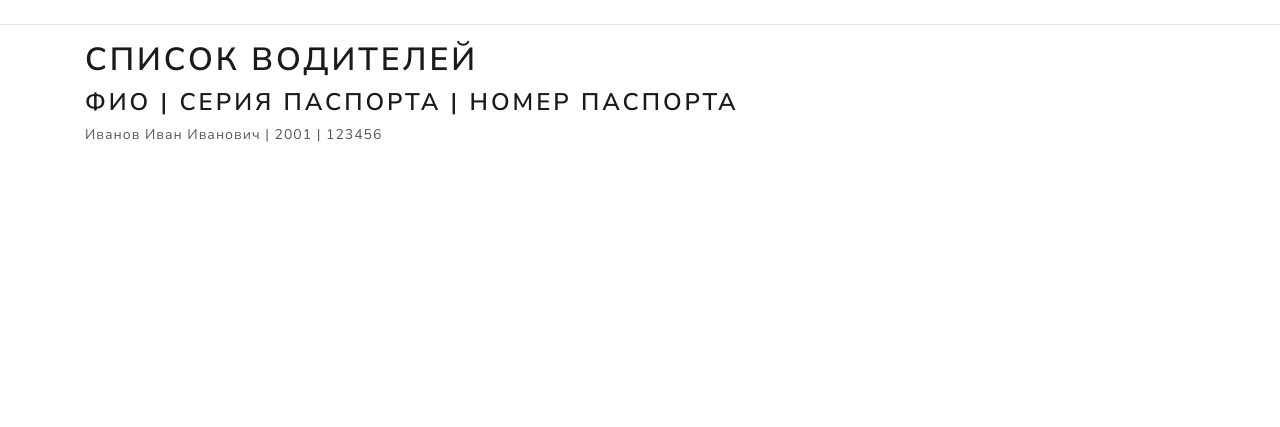
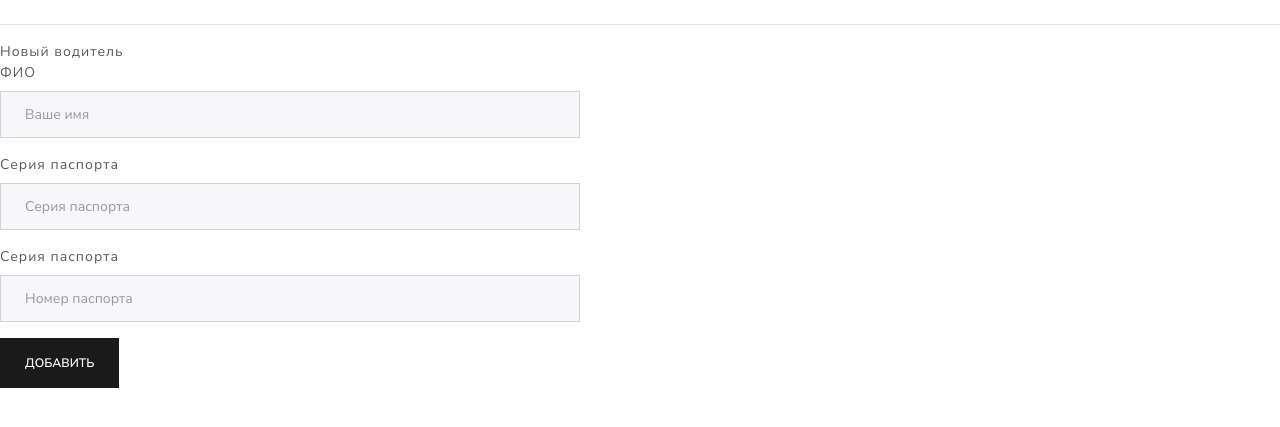
Before and after one commit to Tsarevich01/megataxi12, a Flask app: page /drivers in a window 1280 px wide. Shown: the part 89-516 px from the top of the page. Run offline with Flask 2, Linux system fonts and the light colour scheme; some libraries are stand-ins or nearby versions.

Commit message:
Добавление водителей

```diff
--- a/app/routes.py
+++ b/app/routes.py
@@ -3,6 +3,16 @@
 from flask import render_template, flash, redirect, url_for, request
 from app import app
 from app.forms import LoginForm
+
+
+drive= [
+    {
+        'fio': 'Иванов А.А.',
+        'seriya': '2001',
+        'nomer': '123456',
+    },
+]
+
 
 
 @app.route('/')
@@ -30,23 +40,10 @@
     return render_template('akts.html', title = 'Акты')
 
 @app.route('/drivers')
-def drivers():
-    driveuser = {'fio': 'ФИО',
-                 'seriya': 'Серия паспорта',
-                 'nomer': 'Номер паспорта'}
-    drive = [
-        {
-            'fio': {'familiya': 'Иванов',
-                    'imya': 'Иван',
-                    'otchestvo': 'Иванович'},
-            'seriya': '2001',
-            'nomer': '123456',
-        },
-    ]
-    return render_template('drivers.html', title = 'Водители', drive = drive, driveuser=driveuser)
 
 
-@app.route('/add_drive', methods=['POST', 'GET'])
+@app.route('/add_drive')
+@app.route('/drivers', methods=['POST', 'GET'])
 def add_drive():
     if request.method == 'POST':
         drives = {
@@ -55,11 +52,11 @@
             'nomer': request.form['nomer'],
 
         }
-        drivers.append(drives)
+        drive.append(drives)
 
         flash('Новый пост добавлен')
 
-        return redirect(url_for('drivers'))
+        return redirect(url_for('index'))
     else:
         return render_template('add_drive.html')
 
--- a/app/style/style.css
+++ b/app/style/style.css
@@ -1,3 +1,6 @@
+.h1{
+    margin-right: 700px;
+}
 .main-content{
-    margin-right: 0px;
+    margin-right: 700px;
 }
--- a/app/templates/add_drive.html
+++ b/app/templates/add_drive.html
@@ -1,6 +1,10 @@
 {% extends 'base.html' %}
+{% block h1 %}
+Новый водитель
+{% endblock %}
 
-{% block content %}
+
+{% block right_content %}
     <form method="post">
     <div class="form-group">
       <label for="fio">ФИО</label>
--- a/app/templates/base.html
+++ b/app/templates/base.html
@@ -46,6 +46,7 @@
 
     <!-- Custom styles for this template -->
     <link href="navbar-top.css" rel="stylesheet">
+  <link href="style.css" rel="stylesheet">
   </head>
 
   <body>
@@ -88,11 +89,13 @@
         {% endif %}
         {% endwith %}
     <main role="main" class="main-content">
+        {%  block h1%}
+        {% endblock %}
         {% block right_content %}
         {% endblock %}
     </main>
 
-    <main role="main" class="container">
+    <main  class="container">
 
           {% block content %}{% endblock %}
 
--- a/app/templates/drivers.html
+++ b/app/templates/drivers.html
@@ -4,7 +4,7 @@
     <h1>Список водителей</h1>
     <h3>{{ driveuser.fio }}    |    {{ driveuser.seriya }}  |  {{ driveuser.nomer }}</h3>
     {% for dr in drive %}
-    <div><p>{{ dr.fio.familiya }} {{ dr.fio.imya }} {{ dr.fio.otchestvo }} | {{ dr.seriya }} | {{ dr.nomer }}</p>
+    <div><p>{{ dr.fio }} | {{ dr.seriya }} | {{ dr.nomer }}</p>
 
     </div>
     {% endfor %}
```
